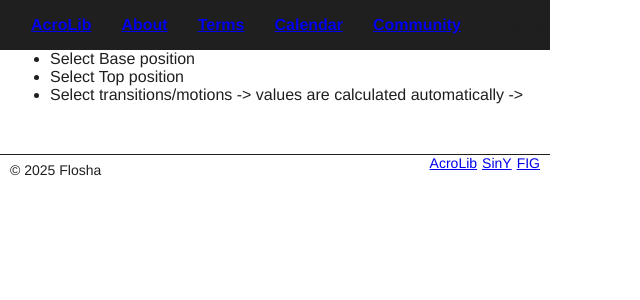
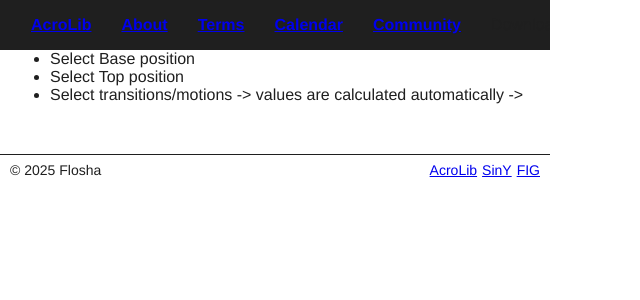
Before and after one commit to floshin/acrolib, a Jekyll site: the page built from interactive-tarrifsheet-element-difficulty-calculation.md, in a window 1280 px wide. Shown: the top 300 px of the page, without its empty margins (0-640 px from the left). Built offline with Jekyll 4.4.1, drawn with Linux system fonts in a browser that asks for light colours; our own code applies the rules of GitHub Pages for plain Markdown files.

Commit message:
Update default.html

```diff
--- a/_layouts/default.html
+++ b/_layouts/default.html
@@ -132,7 +132,7 @@
   padding-top: 1em;
 }
 
-p {
+main p {
   padding: 0.5em 0;
 }
 
@@ -163,7 +163,7 @@
   justify-content: space-between;
   font-size: 14px;
   margin-top: 50px;
-  padding: 0 10px;
+  padding: 0.5em 10px 0;
 }
    footer ul {
      list-style: none;
```
